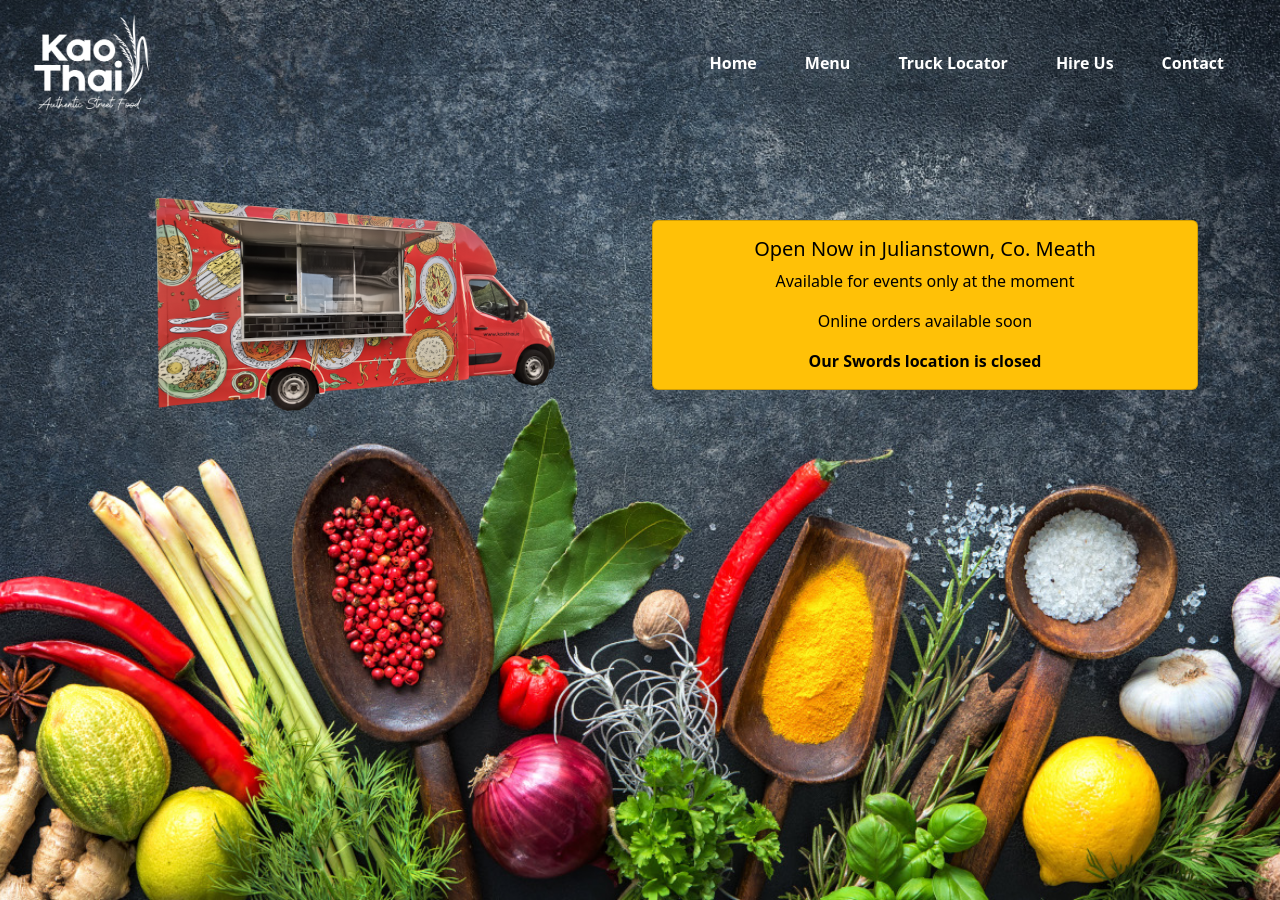
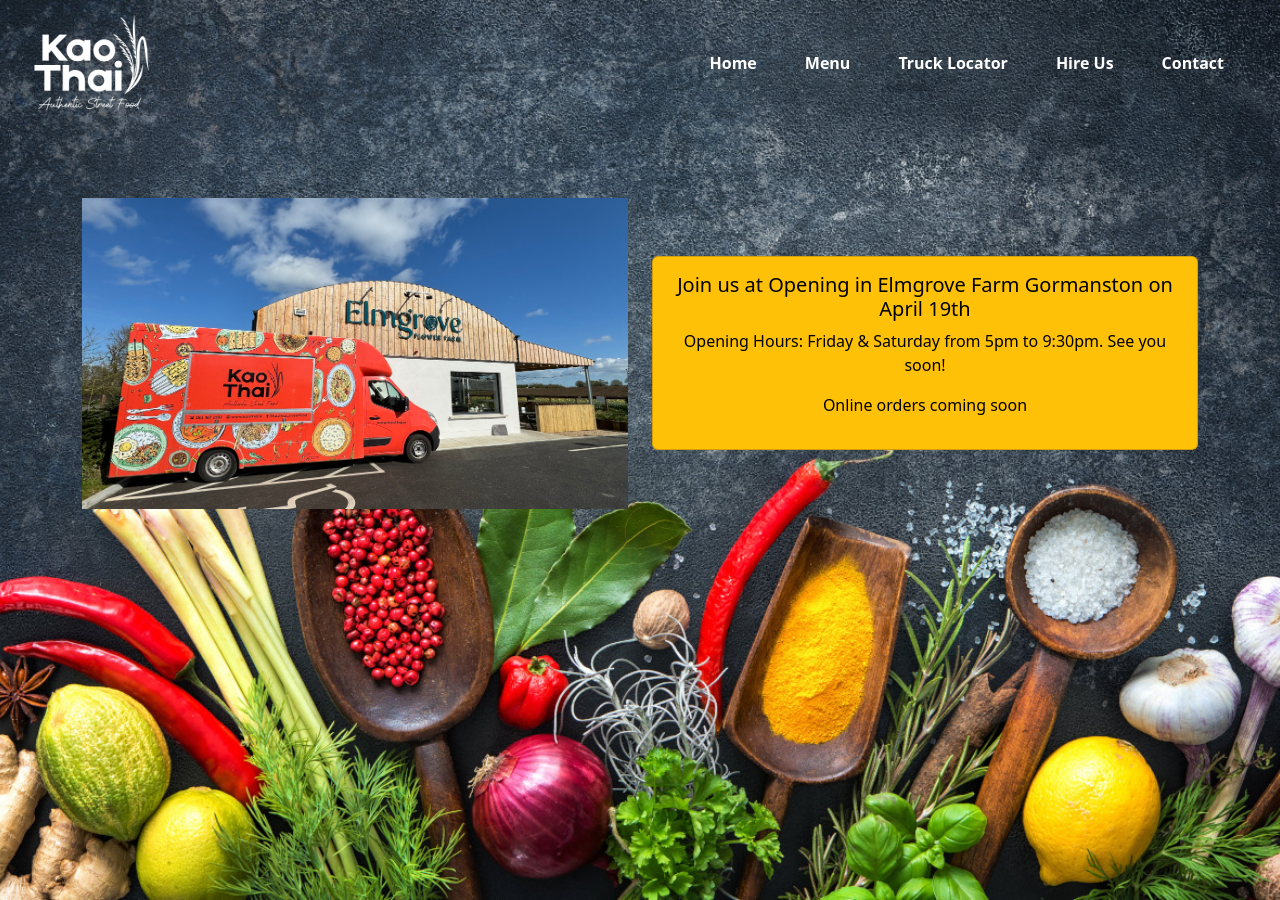
Before and after one commit to maxymo/kaothai-web, a Jekyll site: the page built from index.html, in a window 1280 px wide and 900 px high. Built offline with Jekyll 4.4.1, drawn with Linux system fonts in a browser that asks for light colours; comment, search, counter and statistics services are not loaded.

Commit message:
update location

```diff
--- a/index.html
+++ b/index.html
@@ -1,9 +1,9 @@
 ---
 layout: default
 title: Kao Thai Food Truck Ireland - Authentic Street Food
-openHoursTitle: "Open Now in Julianstown, Co. Meath"
-openHoursLisdornan: "Available for events only at the moment"
-openHoursNote: "Our Swords location is closed"
+openHoursTitle: "Join us at Opening in Elmgrove Farm Gormanston on April 19th"
+openHoursLisdornan: "Opening Hours: Friday & Saturday from 5pm to 9:30pm. See you soon!"
+openHoursNote: ""
 ---
 
 <header id="header" class="header">
@@ -14,7 +14,7 @@
     <div class="container mt-5">
         <div class="row align-items-center">
             <div class="col-12 col-md-6 text-center">
-                <img class="img-fluid" src="/assets/img/truck.png" alt="Kao Thai Food Truck">
+                <img width="600px" class="img-fluid" src="/assets/img/truck-elmgrove.jpg" alt="Kao Thai Food Truck">
             </div>
             <div class="col-12 col-md-6 text-center">
                 <div class="card text-bg-light bg-warning">
@@ -22,7 +22,7 @@
                     <div class="card-body">
                         <h5 class="card-title">{{ page.openHoursTitle }}</h5>
                         <p class="card-text">{{ page.openHoursLisdornan }}</p>
-                        <p>Online orders available soon</p>
+                        <p>Online orders coming soon</p>
                         <p class="card-text"><b>{{ page.openHoursNote }}</b></p>
                     </div>
                 </div>
```
Also changed, not shown: assets/img/allergens/allergen-mustard.png (renamed from assets/img/allergens/allergen-mustards.png), assets/img/truck-elmgrove.jpg (added).
